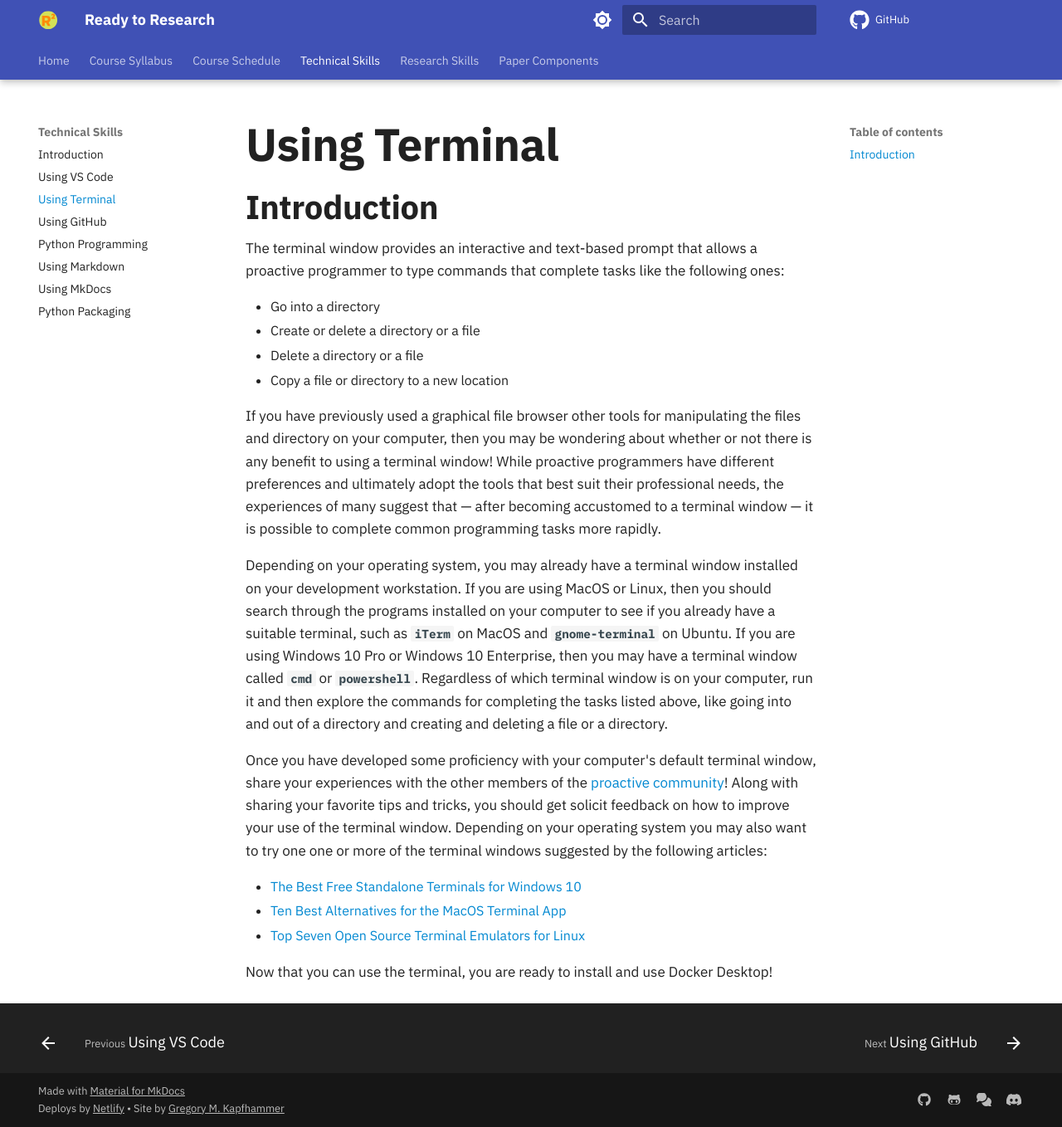
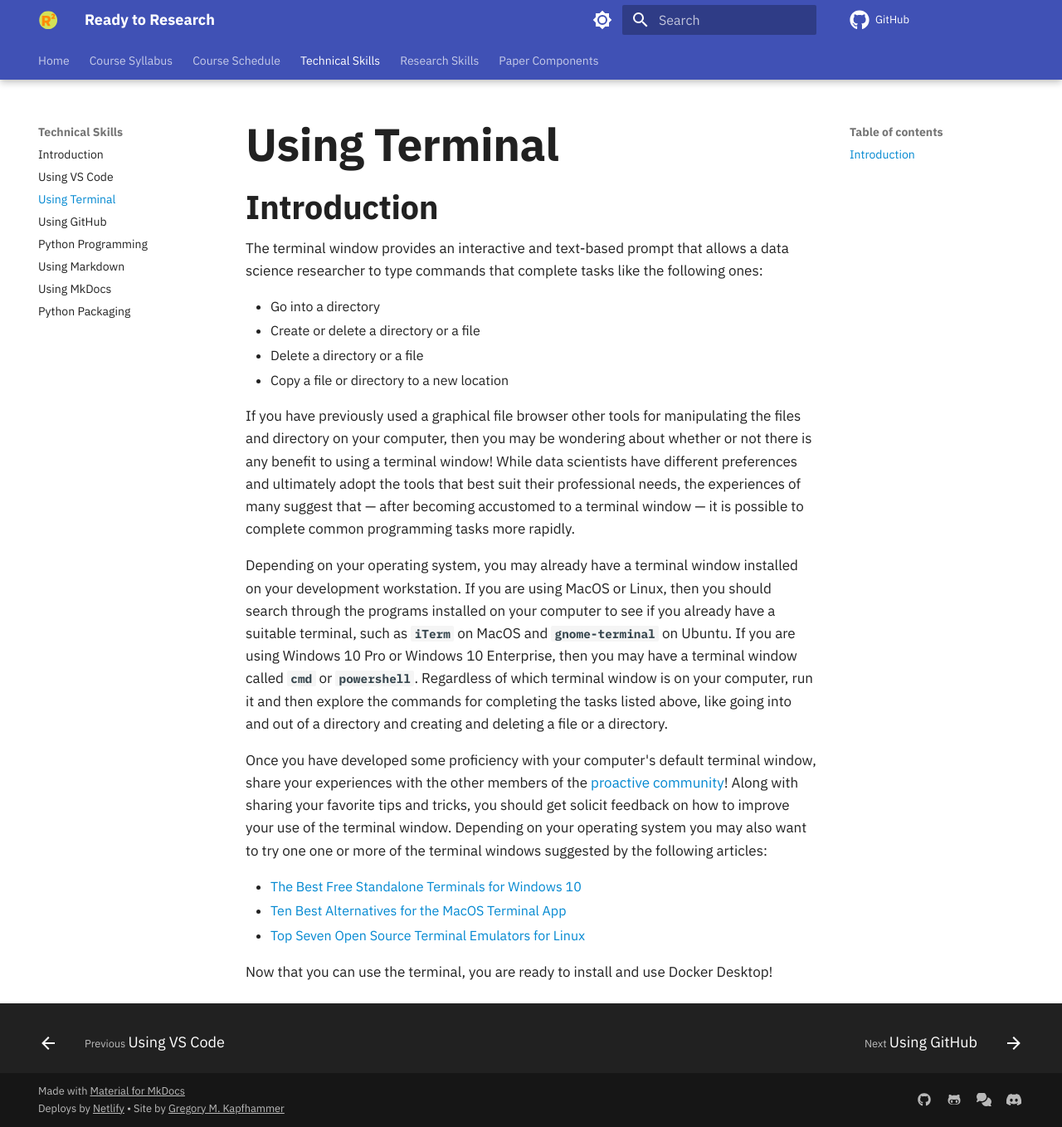
Before and after one commit to kaushal1014/research-paper-template-Athlete-Injuries, an MkDocs documentation site: the page built from docs/technical-skills/using-terminal.md, in a window 1280 px wide and 1358 px high. Shown: the whole window at 83% size. Built offline with MkDocs 1.6.1 and Material for MkDocs 9.7.7, drawn with Linux system fonts in a browser that asks for light colours; comment, search, counter and statistics services are not loaded.

Commit message:
refactor: Remove proactive references in using-terminal.

```diff
--- a/docs/technical-skills/using-terminal.md
+++ b/docs/technical-skills/using-terminal.md
@@ -3,7 +3,7 @@
 ## Introduction
 
 The terminal window provides an interactive and text-based prompt that allows a
-proactive programmer to type commands that complete tasks like the following
+data science researcher to type commands that complete tasks like the following
 ones:
 
 * Go into a directory
@@ -13,10 +13,10 @@ ones:
 
 If you have previously used a graphical file browser other tools for
 manipulating the files and directory on your computer, then you may be wondering
-about whether or not there is any benefit to using a terminal window! While
-proactive programmers have different preferences and ultimately adopt the tools
-that best suit their professional needs, the experiences of many suggest that
-&mdash; after becoming accustomed to a terminal window &mdash; it is possible to
+about whether or not there is any benefit to using a terminal window! While data
+scientists have different preferences and ultimately adopt the tools that best
+suit their professional needs, the experiences of many suggest that &mdash;
+after becoming accustomed to a terminal window &mdash; it is possible to
 complete common programming tasks more rapidly.
 
 Depending on your operating system, you may already have a terminal window
```
